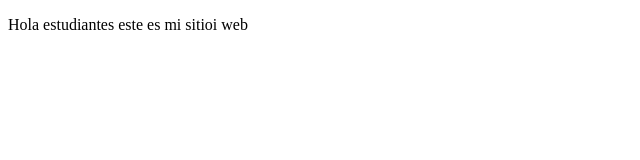
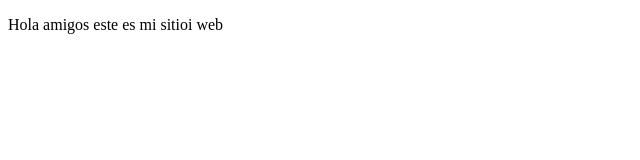
Before and after one commit to Alex980515/proyectoDemoCursoPrework, a plain HTML site: page index.html in a window 1280 px wide. Shown: the full height of the page, 0-640 px from the left. Drawn offline with Linux system fonts and the light colour scheme.

Commit message:
ahora puse amigos

```diff
--- a/index.html
+++ b/index.html
@@ -8,7 +8,7 @@
 </head>
 <body>
     <p>
-        Hola estudiantes este es mi sitioi web
+        Hola amigos este es mi sitioi web
     </p>
 </body>
 </html>
```
